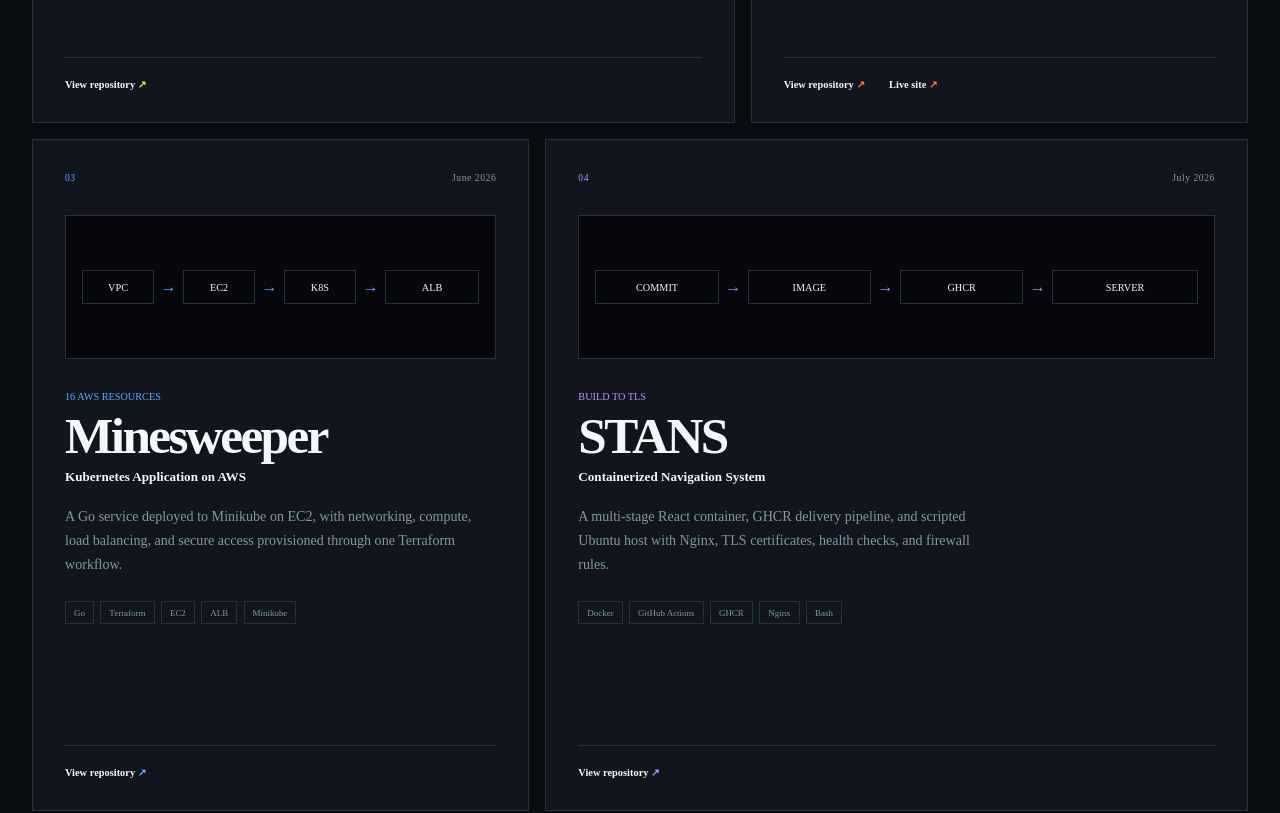
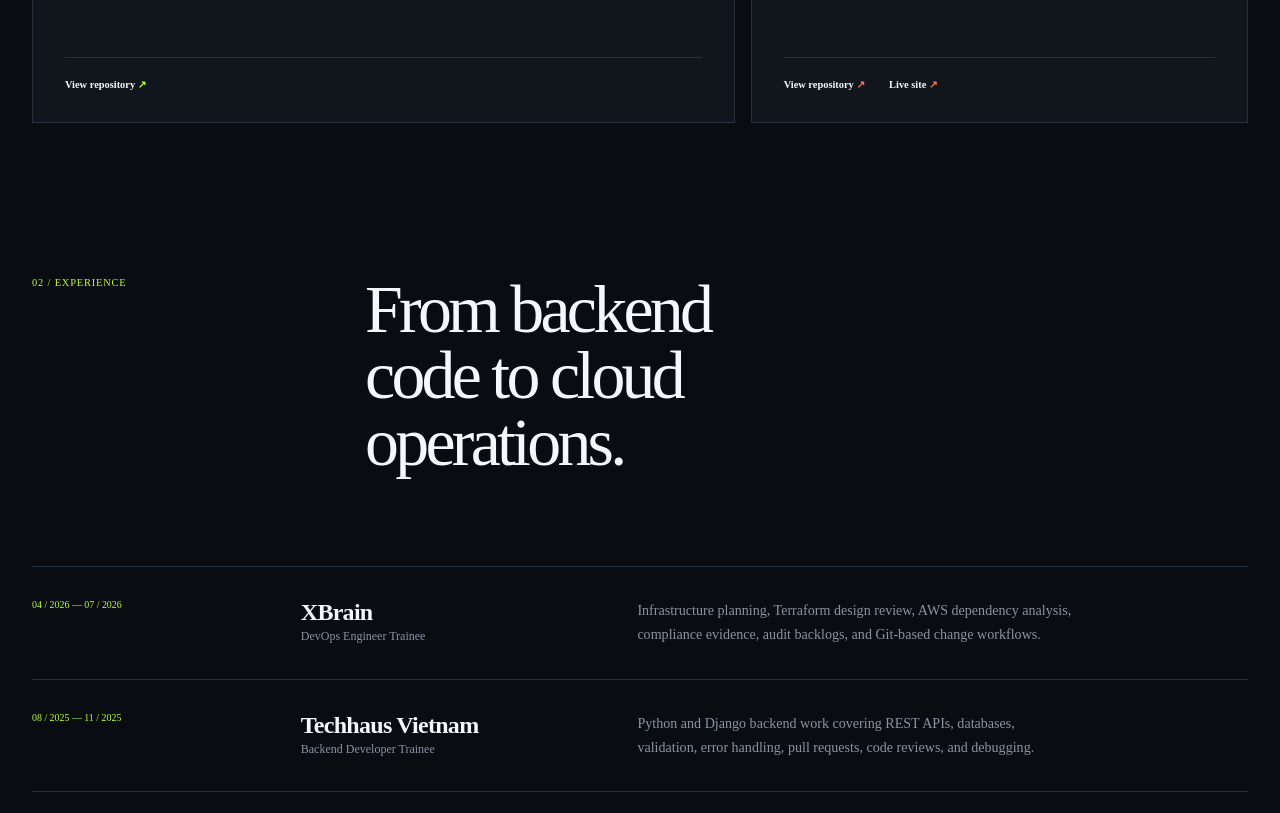
Before and after one commit to TrieuNguyenPhu/portfolio, a Next.js app: page / in a window 1280 px wide. Shown: the part 2240-3053 px from the top of the page. Built offline with nearby package versions, Linux system fonts and the light colour scheme.

Commit message:
Remove Minesweeper and STANS projects

```diff
--- a/app/globals.css
+++ b/app/globals.css
@@ -10,8 +10,6 @@
   --line: #27313d;
   --lime: #b7ff3c;
   --orange: #ff7448;
-  --blue: #65a8ff;
-  --violet: #b894ff;
   --dark: #06080b;
   --page: min(94rem, calc(100% - 2rem));
 }
@@ -309,8 +307,6 @@ main,
 
 .project:hover { border-color: var(--project-accent); transform: translateY(-3px); }
 .project--shortenlink { --project-accent: var(--orange); }
-.project--minesweeper { --project-accent: var(--blue); }
-.project--stans { --project-accent: var(--violet); }
 
 .project > header {
   color: var(--muted);
@@ -507,8 +503,8 @@ main,
   .hero { grid-template-columns: minmax(0, 1.45fr) minmax(18rem, 0.55fr); }
   .section-intro { grid-template-columns: minmax(10rem, 0.35fr) minmax(0, 1fr); }
   .projects-grid { grid-template-columns: repeat(12, minmax(0, 1fr)); }
-  .project--seckube, .project--stans { grid-column: span 7; }
-  .project--shortenlink, .project--minesweeper { grid-column: span 5; }
+  .project--seckube { grid-column: span 7; }
+  .project--shortenlink { grid-column: span 5; }
   .experience-list article { grid-template-columns: minmax(9rem, 0.55fr) minmax(12rem, 0.7fr) minmax(0, 1.35fr); }
   .profile-section { grid-template-columns: minmax(0, 1.15fr) minmax(0, 0.85fr); }
   .skills-panel dl > div { grid-template-columns: minmax(7rem, 0.35fr) minmax(0, 1fr); }
@@ -518,7 +514,7 @@ main,
 @media (min-width: 72rem) {
   .nav-shell { padding-inline: max(2rem, calc((100% - 94rem) / 2)); }
   .project { min-height: 42rem; }
-  .project--shortenlink, .project--minesweeper { min-height: 38rem; }
+  .project--shortenlink { min-height: 38rem; }
 }
 
 @media (hover: hover) and (pointer: fine) {
--- a/app/page.tsx
+++ b/app/page.tsx
@@ -25,32 +25,6 @@ const projects = [
     live: "https://npt-shortenlink.dev",
     visual: ["EDGE", "API", "LAMBDA", "DATA"],
     metric: "Serverless stack",
-  },
-  {
-    index: "03",
-    slug: "minesweeper",
-    title: "Minesweeper",
-    type: "Kubernetes Application on AWS",
-    date: "June 2026",
-    summary:
-      "A Go service deployed to Minikube on EC2, with networking, compute, load balancing, and secure access provisioned through one Terraform workflow.",
-    stack: ["Go", "Terraform", "EC2", "ALB", "Minikube"],
-    href: "https://github.com/TrieuNguyenPhu/minesweeper-gin",
-    visual: ["VPC", "EC2", "K8S", "ALB"],
-    metric: "16 AWS resources",
-  },
-  {
-    index: "04",
-    slug: "stans",
-    title: "STANS",
-    type: "Containerized Navigation System",
-    date: "July 2026",
-    summary:
-      "A multi-stage React container, GHCR delivery pipeline, and scripted Ubuntu host with Nginx, TLS certificates, health checks, and firewall rules.",
-    stack: ["Docker", "GitHub Actions", "GHCR", "Nginx", "Bash"],
-    href: "https://github.com/TrieuNguyenPhu/STANS-Nav-System",
-    visual: ["COMMIT", "IMAGE", "GHCR", "SERVER"],
-    metric: "Build to TLS",
   },
 ];
 
```
